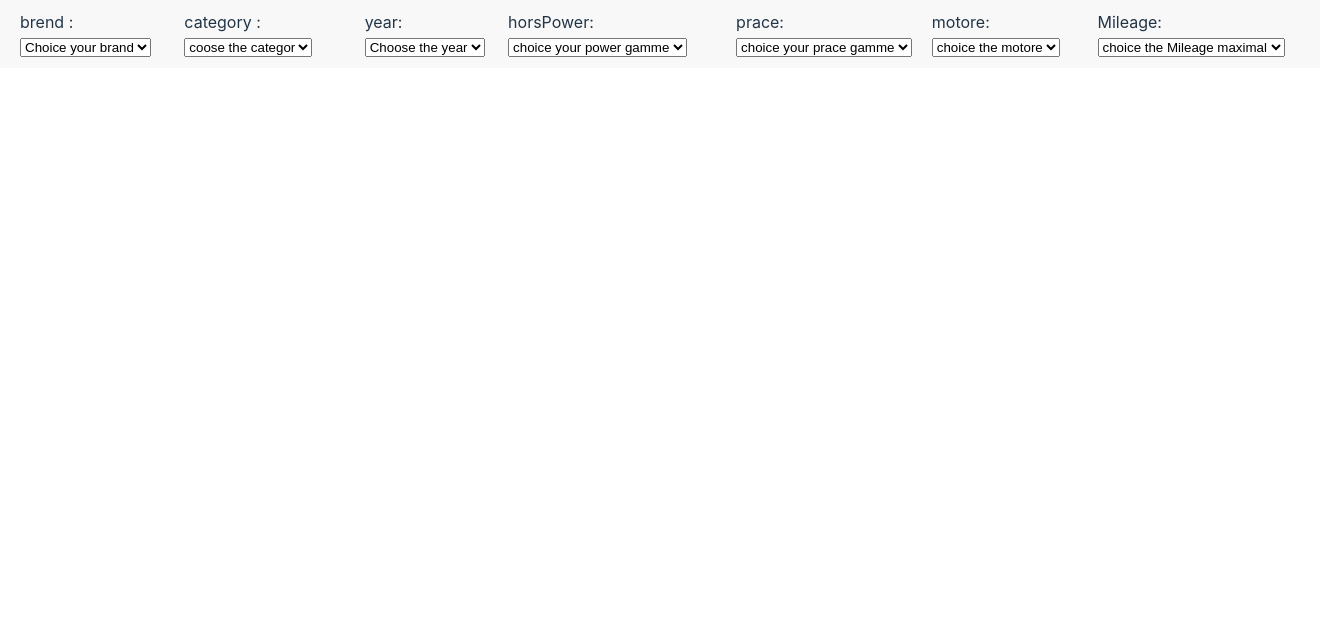
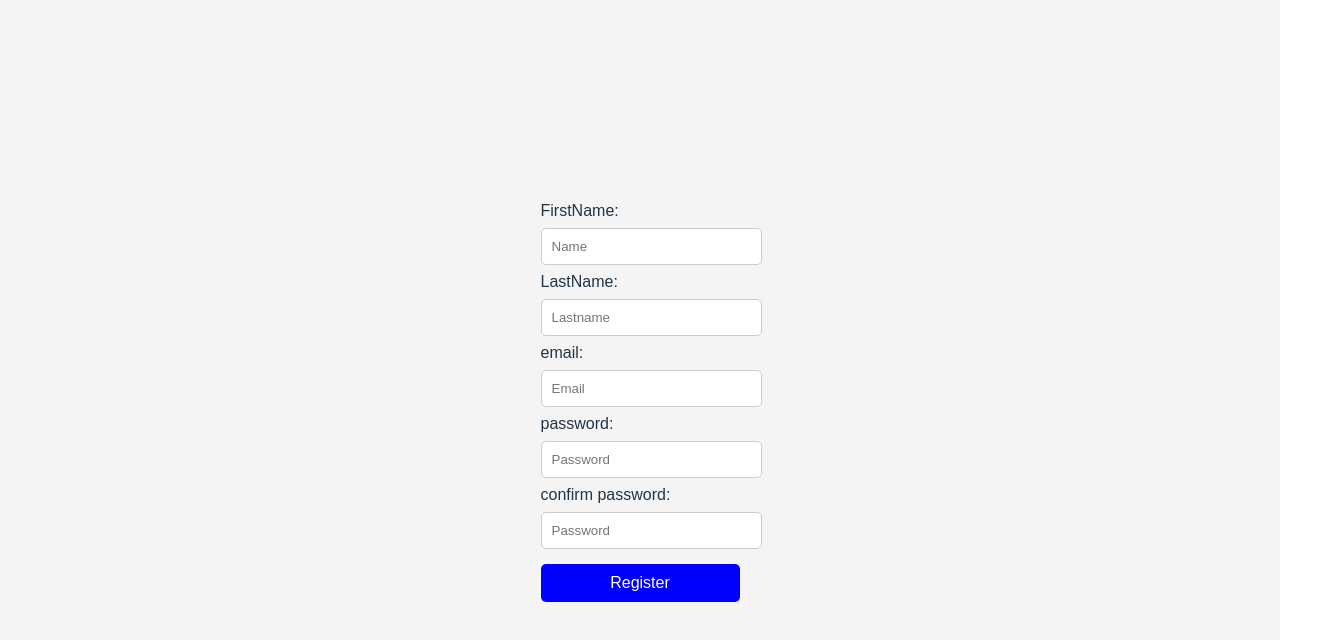
Before and after one commit to m-motors/Motors-rent, a React (Vite) app in the folder frontend/: page / in a window 1280 px wide. Shown: the top 640 px of the page, 1320 px wide, since content can reach past the window. Built offline with nearby package versions, Linux system fonts and the light colour scheme.

Commit message:
Front du register tableau avec le css

```diff
--- a/frontend/src/components/vehicles/filters.tsx
+++ /dev/null
@@ -1,94 +0,0 @@
-import '../../styles/globals.css'
-
-function Filters(){
-    return(
-        <div>
-            <ul>
-                <li>
-                    <label htmlFor="Brand">brend : </label>
-                    <select name="Brand" id="Brand">
-                        <option value="choice_your_brand">Choice your brand</option>
-                        <option value="toyota">Toyota</option>
-                        <option value="volkswagen">Volkswagen</option>
-                        <option value="hyundai">Hyundai</option>
-                        <option value="general-motors">General Motors</option>
-                        <option value="ford">Ford</option>
-                        <option value="honda">Honda</option>
-                        <option value="nissan">Nissan</option>
-                        <option value="bmw">BMW</option>
-                        <option value="mercedes">Mercedes-Benz</option>
-                        <option value="tesla">Tesla</option>
-                    </select>
-                </li>
-                <li>
-                    <label htmlFor="category">category : </label>
-                    <select name="category" id="category">
-                        <option value="sedan">coose the categor</option>
-                        <option value="sedan">Sedan</option>
-                        <option value="sedan">Sedan</option>
-                        <option value="suv">SUV</option>
-                        <option value="hatchback">Hatchback</option>
-                        <option value="coupe">Coupe</option>
-                        <option value="convertible">Convertible</option>
-                        <option value="wagon">Wagon</option>
-                        <option value="pickup">Pickup Truck</option>
-                        <option value="van">Van</option>
-                        <option value="crossover">Crossover</option>
-                        <option value="off-road">Off-Road</option>
-                    </select>
-                </li>
-                <li>
-                    <label htmlFor="year">year: </label>
-                    <select name="year" id="year">
-                        <option value="chooseYear">Choose the year</option>
-                        <option value="2021">2021</option>
-                        <option value="2020">2020</option>
-                        <option value="2019">2019</option>
-                        <option value="2018">2018</option>
-                    </select>
-                </li>
-                <li>
-                    <label htmlFor="horsPower">horsPower: </label>
-                    <select name="horsPower" id="horsPower">
-                    <option value="stepChoos">choice your power gamme</option>
-                    <option value="step1">130 - 160</option>
-                    <option value="step2">161-200</option>
-                        <option value="step3">201-2030</option>
-                        <option value="step4">2031-2060</option>
-                    </select>
-                </li>
-                <li>
-                    <label htmlFor="prace">prace: </label>
-                    <select name="price" id="price">
-                    <option value="stepChoos">choice your prace gamme</option>
-                    <option value="step1">1900-2400</option>
-                    <option value="step2">2401-2900</option>
-                        <option value="step3">2901-3400</option>
-                        <option value="step4">3401-4000</option>
-                    </select>
-                </li>
-                <li>
-                    <label htmlFor="motore">motore: </label>
-                    <select name="motore" id="motore">
-                    <option value="motoreCoose">choice the motore</option>
-                    <option value="gasoline">gasoline</option>
-                    <option value="essance">essance</option>
-                        <option value="electric">electric</option>
-                        <option value="hybride">hybride</option>
-                    </select>
-                </li>
-                <li>
-                    <label htmlFor="Mileage">Mileage: </label>
-                    <select name="Mileage" id="Mileage">
-                    <option value="MileageChoos">choice the Mileage maximal</option>
-                    <option value="Mileage1">500</option>
-                    <option value="Mileage2">1000</option>
-                        <option value="Mileage3">1500</option>
-                        <option value="Mileage4">2000</option>
-                    </select>
-                </li>
-            </ul>
-        </div>
-    )}
-
-export default Filters
--- a/frontend/src/main.tsx
+++ b/frontend/src/main.tsx
@@ -1,10 +1,10 @@
-import { StrictMode } from 'react'
-import { createRoot } from 'react-dom/client'
-import './index.css'
-import Filters from './components/vehicles/filters.tsx'
+import { StrictMode } from "react";
+import { createRoot } from "react-dom/client";
+import "./index.css";
+import Register from "./pages/Register";
 
-createRoot(document.getElementById('root')!).render(
+createRoot(document.getElementById("root")!).render(
   <StrictMode>
-    <Filters />
-  </StrictMode>,
-)
+    <Register />
+  </StrictMode>
+);
--- /dev/null
+++ b/frontend/src/pages/Register.tsx
@@ -0,0 +1,22 @@
+import "../styles/register.css";
+
+function Register() {
+  return (
+    <div>
+      <form id="registerForm">
+        FirstName:
+        <input type="text" id="name" placeholder="Name" required />
+        LastName:
+        <input type="text" id="lastname" placeholder="Lastname" required />
+        email: <input type="email" id="email" placeholder="Email" required />
+        password:
+        <input type="password" id="password" placeholder="Password" required />
+        confirm password:
+        <input type="password" id="password" placeholder="Password" required />
+        <button type="submit">Register</button>
+      </form>
+    </div>
+  );
+}
+
+export default Register;
--- a/frontend/src/styles/globals.css
+++ /dev/null
@@ -1,18 +0,0 @@
-ul {
-    list-style: none; /* Supprime les puces */
-    padding: 0;
-    margin: 0;
-    display: flex; /* Affichage en ligne */
-    gap: 15px; /* Espacement entre les éléments */
-
-    position: absolute; /* Positionnement en haut */
-    top: 0;
-    left: 0;
-    width: 100%; /* Pour occuper toute la largeur */
-    background-color: #f8f8f8; /* Optionnel : Couleur de fond */
-    padding: 10px 20px; /* Espace autour des éléments */
-}
-
-li {
-    display: inline;
-}
--- /dev/null
+++ b/frontend/src/styles/register.css
@@ -0,0 +1,61 @@
+body {
+  font-family: Arial, sans-serif;
+  display: flex;
+  justify-content: center;
+  align-items: center;
+  height: 100vh;
+  background-color: #f4f4f4;
+  margin: 0;
+}
+
+.wrapper {
+  position: relative;
+}
+
+.shadow-box {
+  position: absolute;
+  top: 10px;
+  left: 10px;
+  width: 320px;
+  height: 420px;
+  background: rgba(0, 0, 0, 0.1);
+  border-radius: 8px;
+  box-shadow: 0 0 10px rgba(0, 0, 0, 0.1);
+}
+
+.container {
+  position: relative;
+  background: white;
+  padding: 20px;
+  border-radius: 8px;
+  box-shadow: 0 0 10px rgba(0, 0, 0, 0.1);
+  width: 300px;
+}
+
+form {
+  display: flex;
+  flex-direction: column;
+}
+
+input {
+  width: 100%;
+  padding: 10px;
+  margin: 5px 0;
+  border: 1px solid #ccc;
+  border-radius: 5px;
+}
+
+button {
+  width: 100%;
+  padding: 10px;
+  background: blue;
+  color: white;
+  border: none;
+  border-radius: 5px;
+  cursor: pointer;
+  margin-top: 10px;
+}
+
+button:hover {
+  background: darkblue;
+}
```
